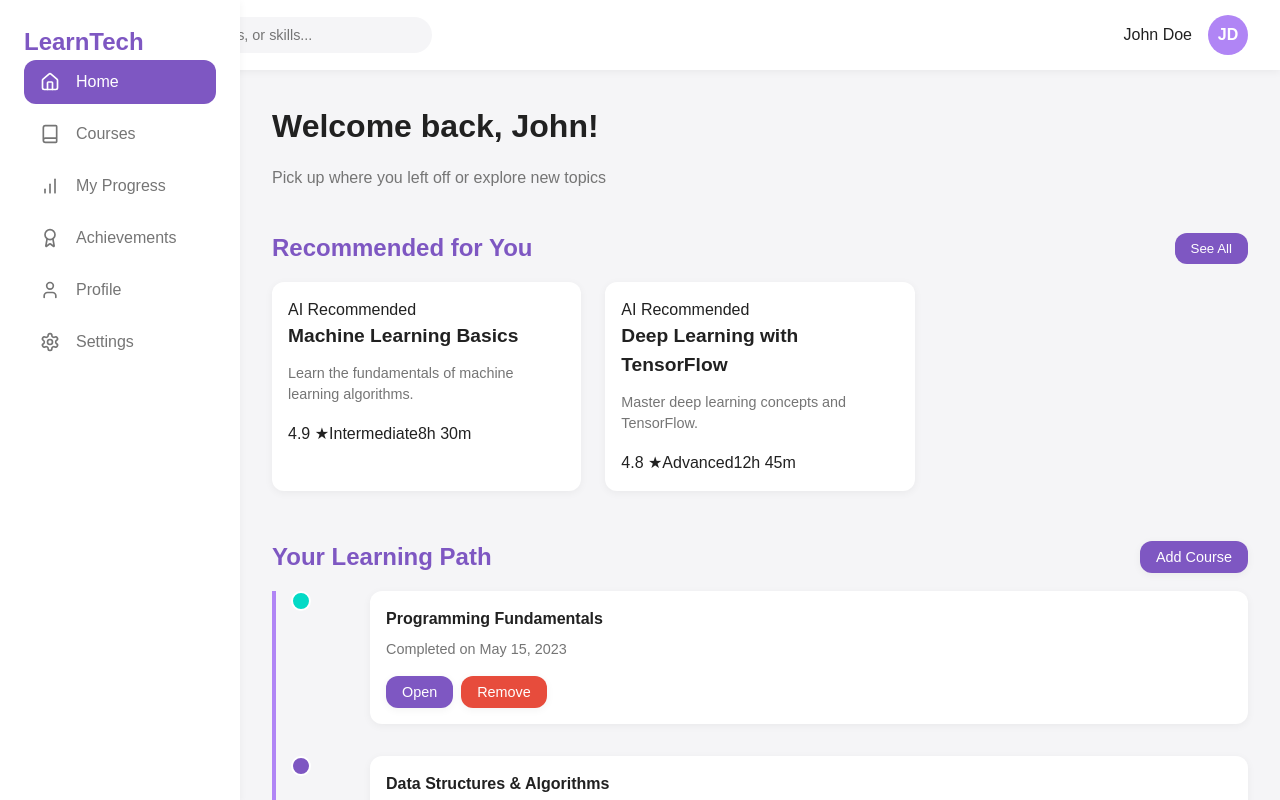
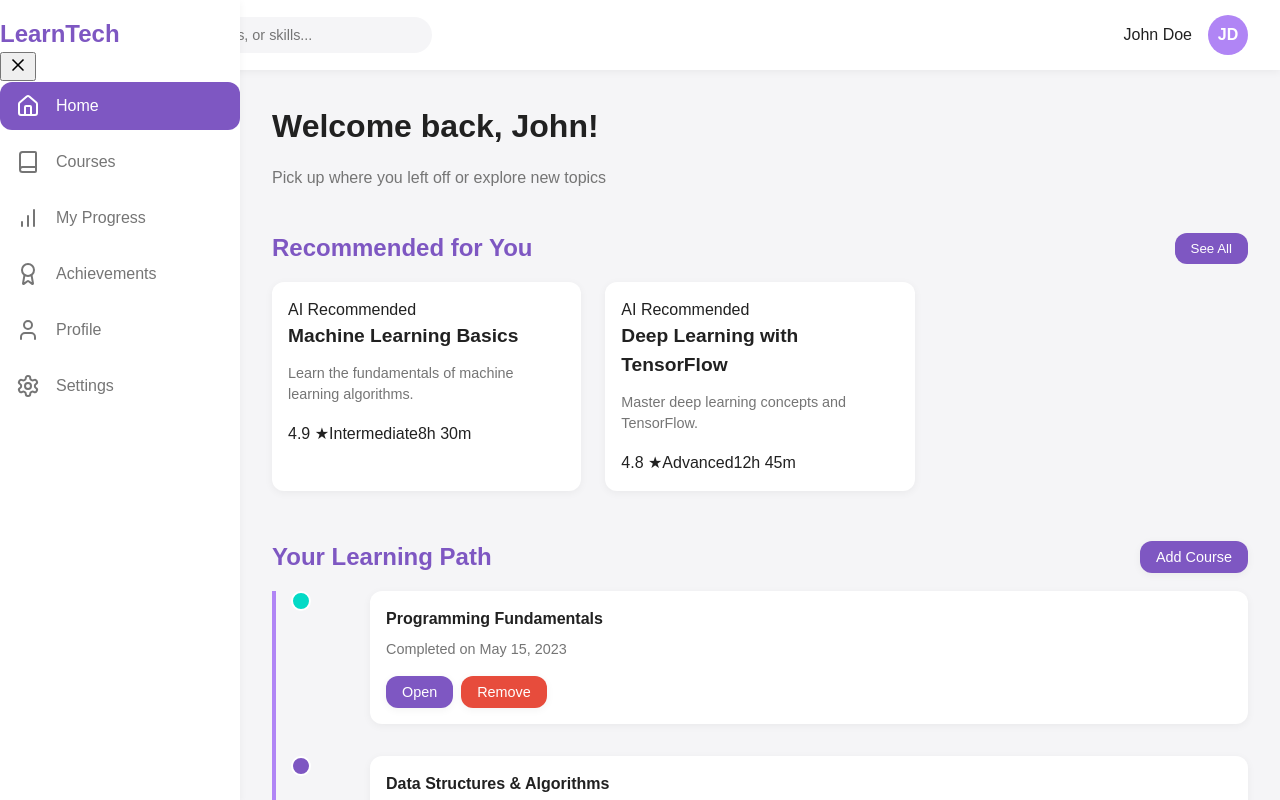
Before and after one commit to AnasFaaiz/Learn-Tech, a React (Vite) app: page / in a window 1280 px wide. Shown: the top 800 px of the page. Built offline with nearby package versions, Linux system fonts and the light colour scheme.

Commit message:
updated side bar

```diff
--- a/src/App.css
+++ b/src/App.css
@@ -479,3 +479,68 @@ h1 {
     width: 90%;
   }
 }
+/* Update sidebar styles */
+.sidebar {
+  width: 240px;
+  background-color: var(--card-bg);
+  padding: 1rem 0; /* Remove horizontal padding */
+  position: fixed;
+  height: 100vh;
+  box-shadow: var(--shadow-sm);
+  z-index: 10;
+  transition: all 0.3s ease;
+  overflow: hidden;
+  left: 0;
+  top: 0;
+}
+
+.sidebar.closed {
+  width: 60px;
+  padding: 1rem 0; /* Remove horizontal padding */
+}
+
+/* Update nav-item styles */
+.nav-item {
+  display: flex;
+  align-items: center;
+  gap: 1rem;
+  padding: 0.75rem 1rem;
+  border-radius: var(--border-radius);
+  cursor: pointer;
+  transition: var(--transition);
+  background: transparent;
+  border: none;
+  color: var(--text-secondary);
+  font-size: 1rem;
+  text-align: left;
+  white-space: nowrap;
+}
+
+.sidebar.closed .nav-item {
+  justify-content: center;
+  padding: 0.75rem;
+}
+
+/* Update nav-item icons */
+.nav-item svg {
+  width: 24px;
+  height: 24px;
+  min-width: 24px;
+  transition: var(--transition);
+}
+
+.sidebar.closed .nav-item svg {
+  width: 28px;
+  height: 28px;
+  min-width: 28px;
+  margin: 0;
+}
+
+/* Hide text in closed sidebar */
+.sidebar.closed .nav-item span {
+  display: none;
+}
+
+.sidebar.closed .logo h2 {
+  display: none;
+}
--- a/src/App.jsx
+++ b/src/App.jsx
@@ -1,6 +1,6 @@
 import { useState } from 'react';
 import './App.css';
-import { Book, Home, User, BarChart, Settings, Search, Award, X } from 'lucide-react';
+import { Book, Home, User, BarChart, Settings, Search, Award, X, Menu } from 'lucide-react';
 
 function App() {
   const [activeTab, setActiveTab] = useState('home');
@@ -25,6 +25,7 @@ function App() {
     },
   ]);
   const [isModalOpen, setIsModalOpen] = useState(false);
+  const [isSidebarOpen, setIsSidebarOpen] = useState(true); // State to toggle sidebar
 
   const [courses] = useState([
     {
@@ -49,17 +50,6 @@ function App() {
       duration: '12h 45m',
       progress: 0,
     },
-    ...Array.from({ length: 40 }, (_, i) => ({
-      id: i + 6,
-      title: `Course ${i + 6}`,
-      description: `Description for Course ${i + 6}`,
-      image: 'https://via.placeholder.com/300x200',
-      tag: i % 2 === 0 ? 'Popular' : 'New',
-      rating: `${(Math.random() * 1 + 4).toFixed(1)} ★`,
-      level: i % 3 === 0 ? 'Beginner' : i % 3 === 1 ? 'Intermediate' : 'Advanced',
-      duration: `${Math.floor(Math.random() * 10) + 5}h ${Math.floor(Math.random() * 60)}m`,
-      progress: 0,
-    })),
   ]);
 
   const recommendedCourses = courses.filter(
@@ -106,6 +96,10 @@ function App() {
     setIsModalOpen(!isModalOpen);
   };
 
+  const toggleSidebar = () => {
+    setIsSidebarOpen(!isSidebarOpen); // Toggle the sidebar state
+  };
+
   const calculateProgress = () => {
     const totalCourses = learningPath.length;
     const completedCourses = learningPath.filter((course) => course.status === 'completed').length;
@@ -116,9 +110,12 @@ function App() {
   return (
     <div className="app-container">
       {/* Sidebar */}
-      <div className="sidebar">
+      <div className={`sidebar ${isSidebarOpen ? 'open' : 'closed'}`}>
         <div className="logo">
           <h2>LearnTech</h2>
+          <button className="toggle-sidebar-btn" onClick={toggleSidebar}>
+            {isSidebarOpen ? <X size={20} /> : <Menu size={20} />}
+          </button>
         </div>
         <nav className="nav-menu">
           <button
@@ -167,7 +164,7 @@ function App() {
       </div>
 
       {/* Main Content */}
-      <div className="main-content">
+      <div className={`main-content ${isSidebarOpen ? 'with-sidebar' : 'without-sidebar'}`}>
         {/* Header */}
         <header className="header">
           <div className="search-bar">
```
